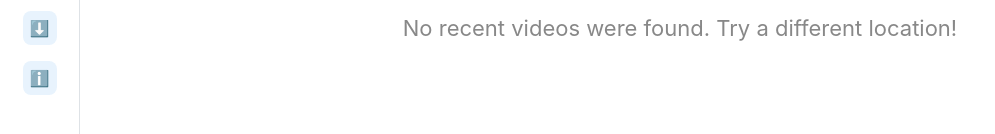
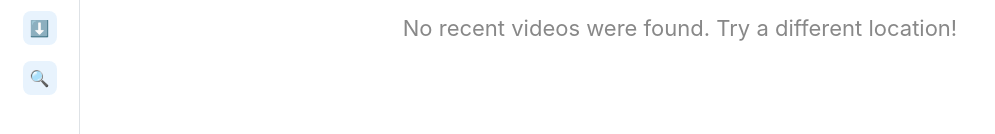
Before and after one commit to istng/geo-zapping_youtube, a React (Vite) app: page / in a window 1280 px wide. Shown: the part 372-506 px from the top of the page, without its empty margins (0-995 px from the left). Built offline with nearby package versions, Linux system fonts and the light colour scheme; no server answers; sample sign-in values are in the browser's storage.

Commit message:
replace i emoji with search emoji

```diff
--- a/src/pages/VideoStation/components/VideoStation.tsx
+++ b/src/pages/VideoStation/components/VideoStation.tsx
@@ -122,7 +122,7 @@ export function VideoStation() {
               <span role="img" aria-label="Down Arrow">⬇️</span>
             </ActionIcon>
             <ActionIcon size="lg" variant="light" onClick={() => setModalOpened(true)}>
-              <span role="img" aria-label="Info">ℹ️</span>
+                <span role="img" aria-label="Search">🔍</span>
             </ActionIcon>
           </Stack>
         </AppShell.Navbar>
```
Also changed, not shown: 1 other file (tests, documents, lock files or other folders).
